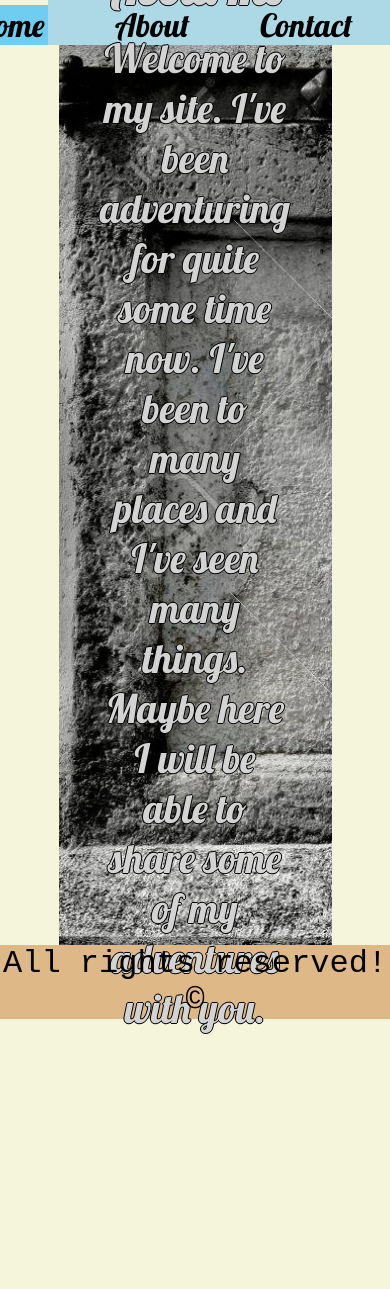
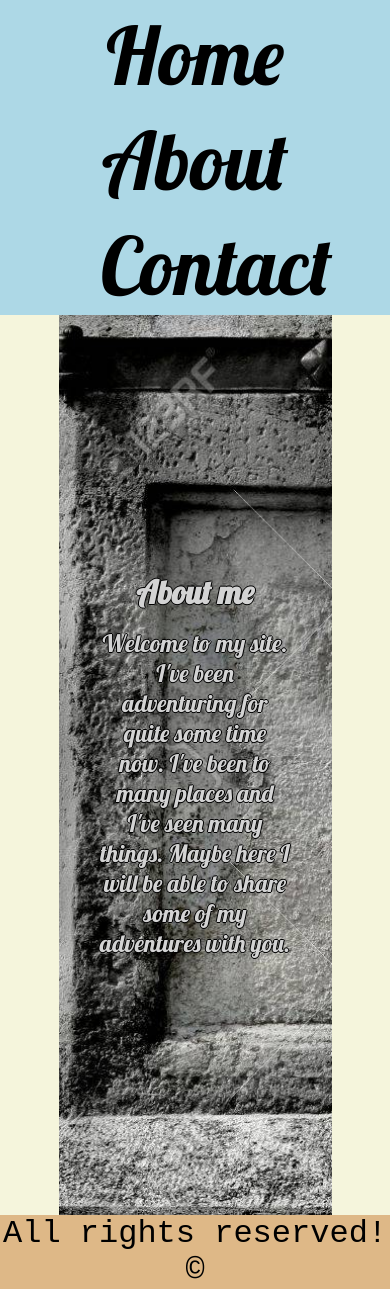
Before and after one commit to KonstantinKostenski/My-Blog, a Jekyll site: the page built from about.html, in a window 390 px wide. Built offline with Jekyll 4.4.1, drawn with Linux system fonts in a browser that asks for light colours; before the commit the page ends 1033 px from its top, so only the background shows below that.

Commit message:
Added responsiveness to the navbar and font.

```diff
--- a/_scss/_about.scss
+++ b/_scss/_about.scss
@@ -19,12 +19,6 @@
         margin-bottom: 1rem;
     }
 
-    @media screen and (min-width: $large) {
-        .about-text{
-            font-size: 0.5rem;
-        }
-    }
-
     .about-text{
         width: 70%;
         margin: 0 auto;
@@ -32,4 +26,16 @@
         font-size: 2.5rem;
     }
 
+    @media screen and (max-width: $large) {
+        .about-title{
+            font-size: 2rem !important;
+        }
+
+        .about-text{
+            font-size: 1.5rem !important;
+        }
+    }
+
+
+
 }
--- a/_scss/_nav.scss
+++ b/_scss/_nav.scss
@@ -30,6 +30,18 @@
             }
         }
 
+        @media screen and (max-width: $large) {
+            width: 50%;
+            margin: 0 auto;
+            flex-direction: column;
+            text-align: center;
+
+            li{
+                font-size: 5rem !important;
+                margin-right: 0;
+            };
+        }
+
         a{
             padding: 0.2rem;
             text-decoration: none;
--- a/css/main.scss
+++ b/css/main.scss
@@ -1,6 +1,7 @@
 ---
 ---
 $small: 320px;
+$medium:800px;
 $large: 1200px;
 $title-font-size: 2rem;
 @import "_reset.scss";
```
